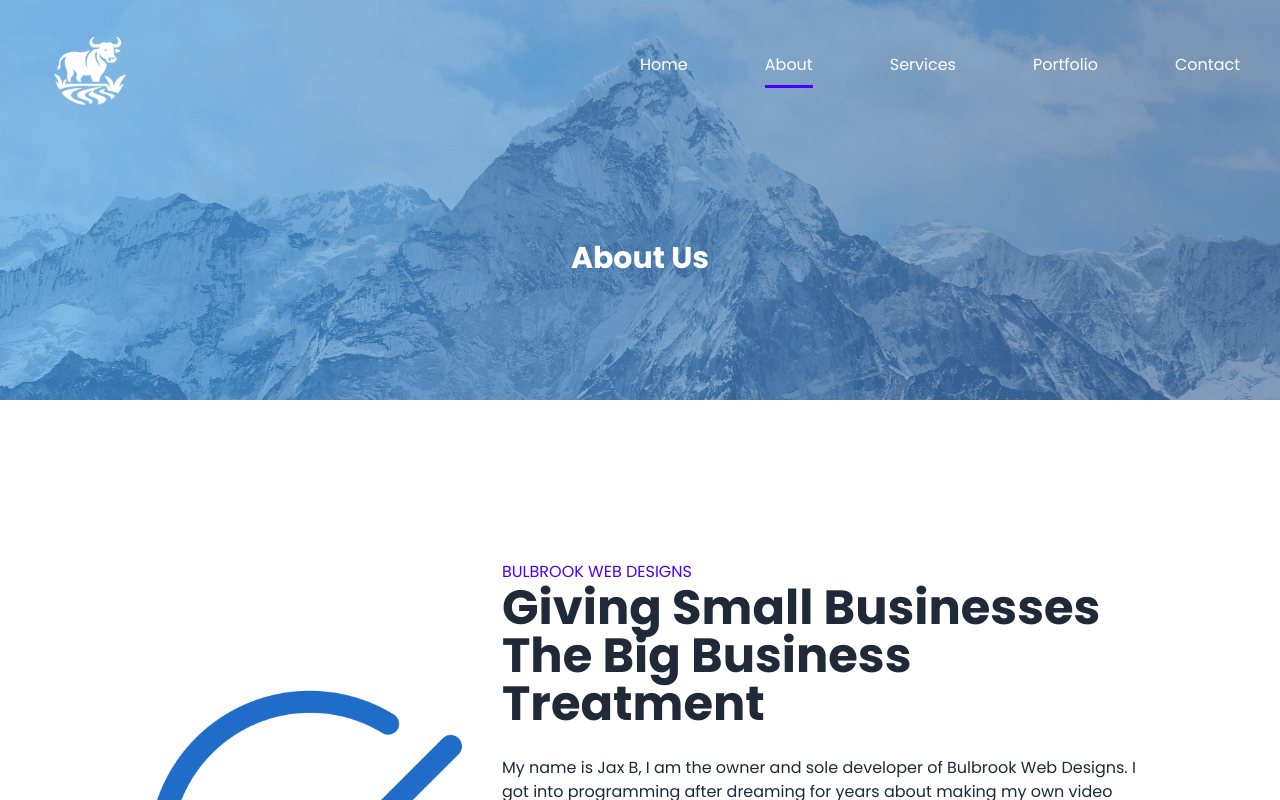
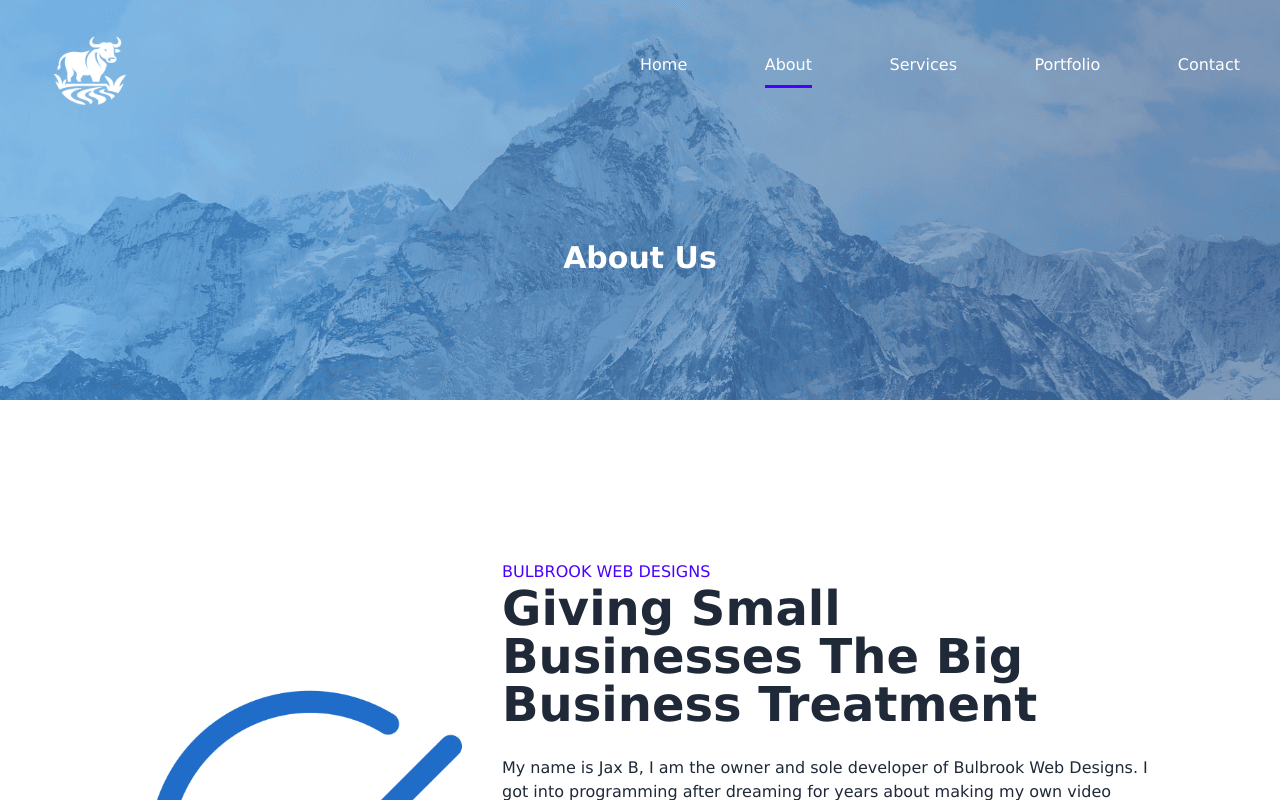
Before and after one commit to Jax-Hax/portfolio, a SvelteKit app: page /about in a window 1280 px wide. Shown: the top 800 px of the page. Built offline with nearby package versions, Linux system fonts and the light colour scheme.

Commit message:
added fallback font

```diff
--- a/src/app.css
+++ b/src/app.css
@@ -36,5 +36,5 @@
 }
 
 * {
-    font-family: 'Poppins';
+    font-family: Verdana, 'Poppins';
 }
--- a/src/routes/Hero.svelte
+++ b/src/routes/Hero.svelte
@@ -13,5 +13,5 @@
 		</p>
 		<a href="/contact" class="btn">Get in touch!</a>
 	</div>
-	<Picture mobileSrc="smartphone.png" width=290 alt="hero" />
+	<Picture mobileSrc="smartphone.png" width=290 alt="hero" lazyLoaded={false} />
 </div>
```
